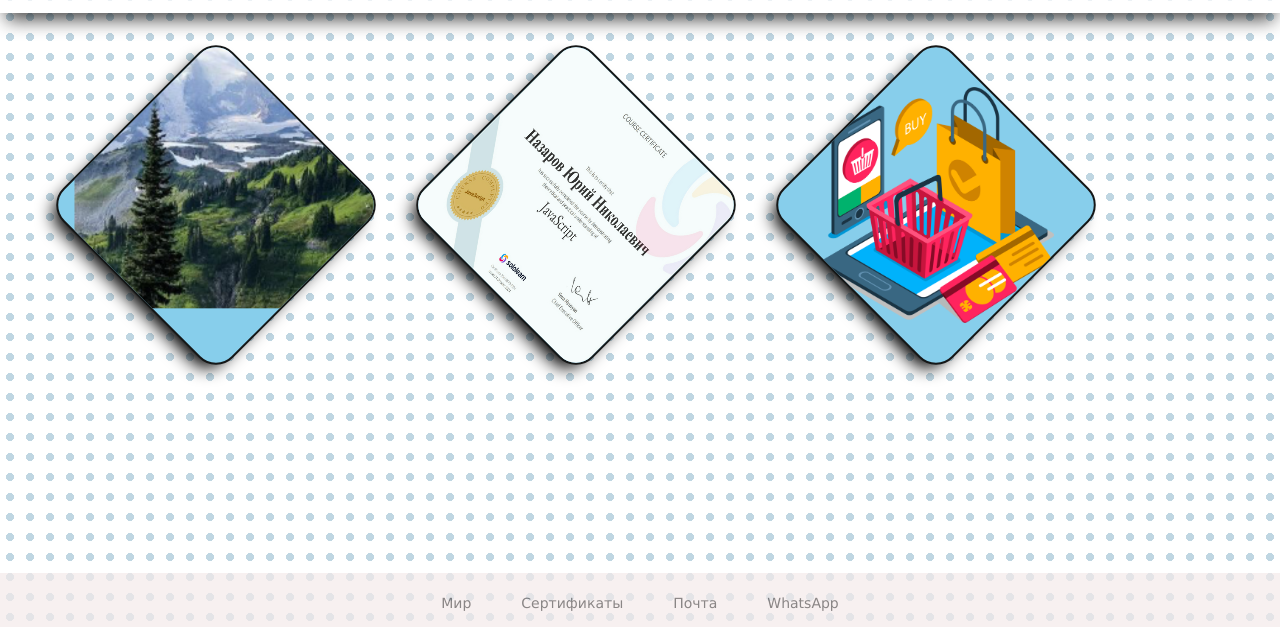
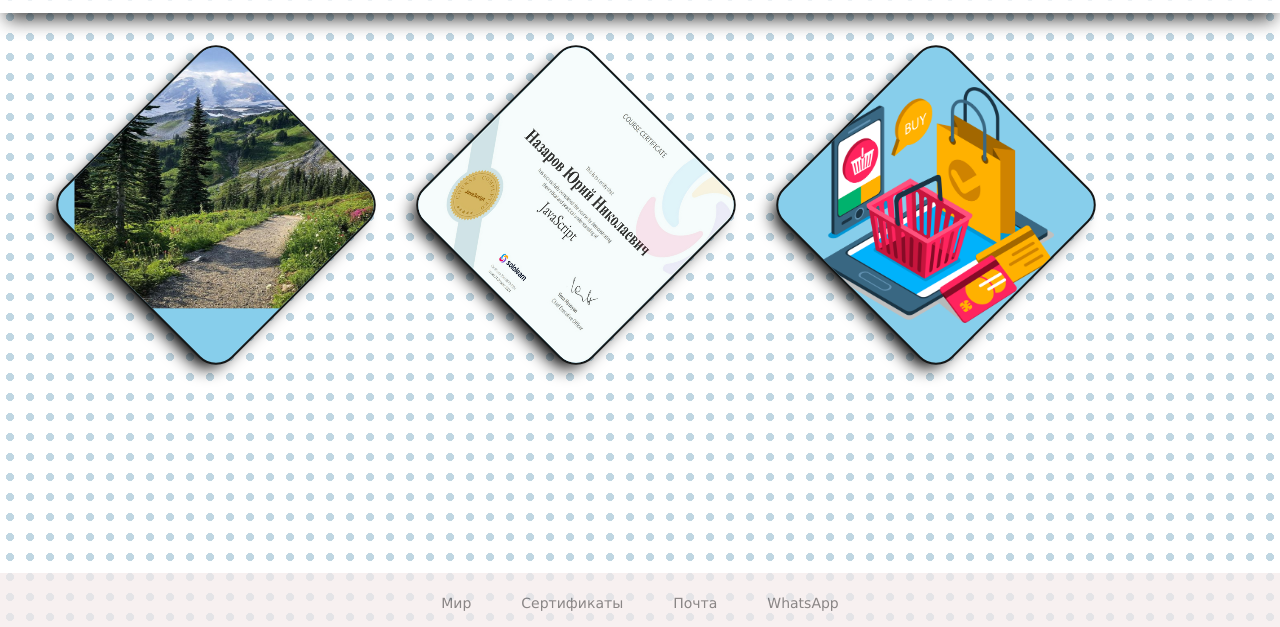
Before and after one commit to NazarovYura/my_proect2, a plain HTML site: page index.html in a window 1280 px wide. Shown: the part 173-800 px from the top of the page. Drawn offline with Linux system fonts and the light colour scheme.

Commit message:
Update index.html

```diff
--- a/index.html
+++ b/index.html
@@ -28,7 +28,7 @@
      	 </header>
      	<a href="Mir.html">
      		<div class="ROMB3">
-     		 <img class="ROMBPR2" src="cartinci/priroda2.png" alt="">
+     		 <img class="ROMBPR2" src="cartinci/priroda.jpg" alt="">
      		</div>
      	</a>
      	<a href="sertificat.html">
```
